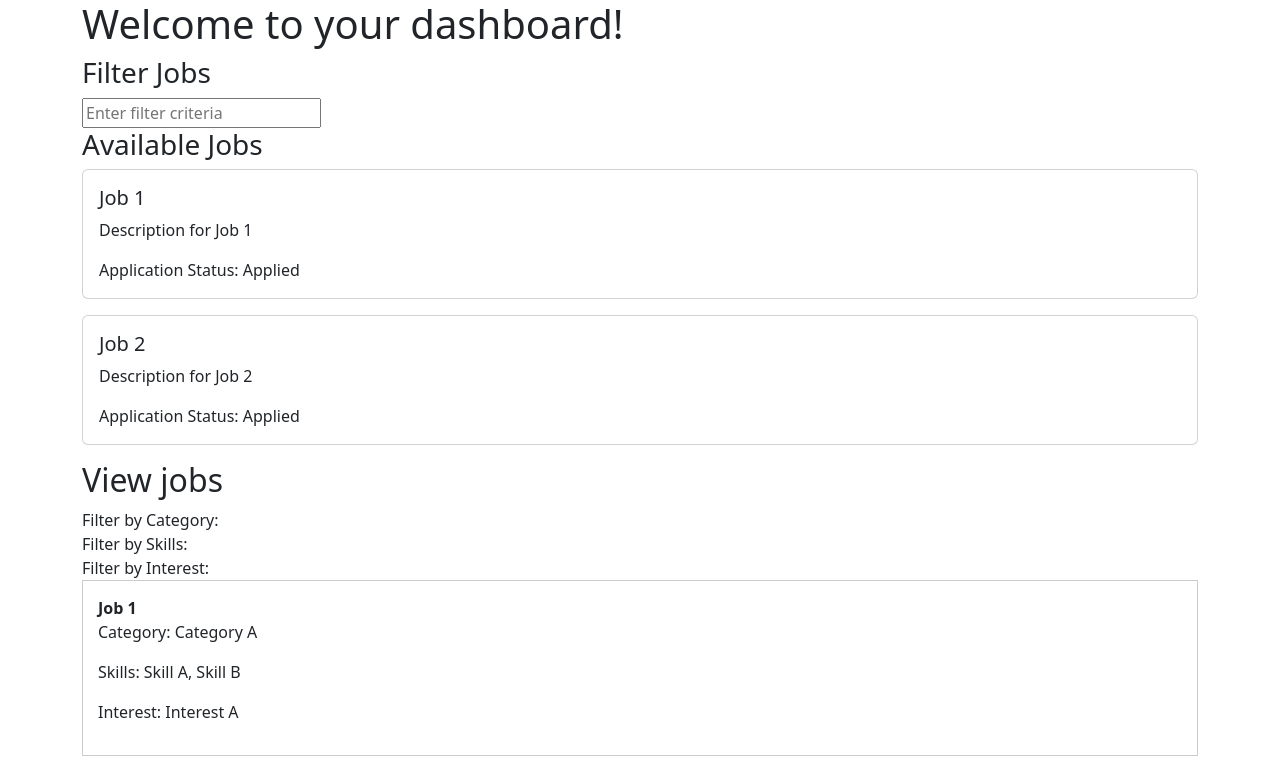
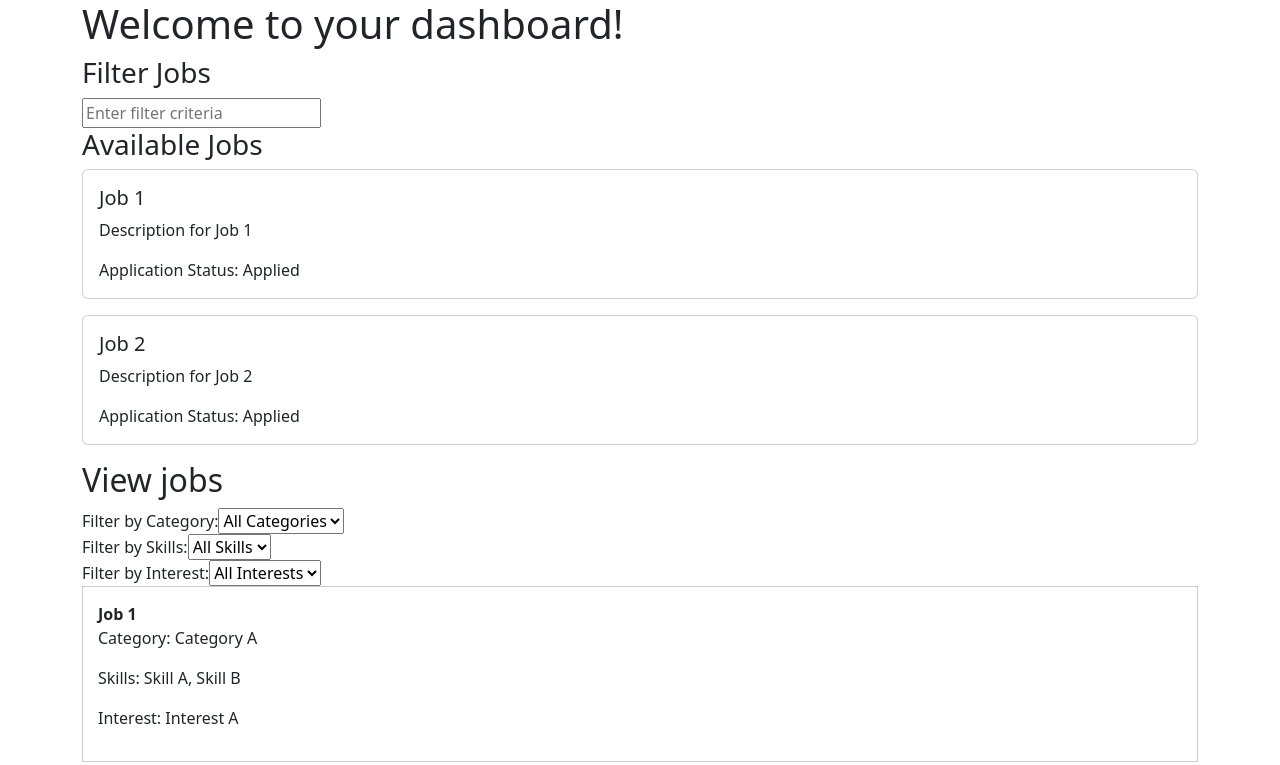
Before and after one commit to Swahilipot-Hub-Developers/fursa2.0-web, a Next.js app: page /jobseeker/dashboard in a window 1280 px wide. Shown: the top 765 px of the page. Built offline with nearby package versions, Linux system fonts and the light colour scheme.

Commit message:
filter by category,skills,interest

```diff
--- a/src/components/jobSection.js
+++ b/src/components/jobSection.js
@@ -1,29 +1,50 @@
-import React from "react";
+import React, { useState } from "react";
 
 const JobSection = ({ jobs }) => {
-  // Add filtering logic here
+  const [categoryFilter, setCategoryFilter] = useState('');
+  const [skillsFilter, setSkillsFilter] = useState('');
+  const [interestFilter, setInterestFilter] = useState('');
+
+  // Filtering logic
+  const filteredJobs = jobs
+    .filter(job => !categoryFilter || job.category === categoryFilter)
+    .filter(job => !skillsFilter || job.skills.includes(skillsFilter))
+    .filter(job => !interestFilter || job.interest === interestFilter);
 
   return (
     <div className="job-section-wrapper">
       <h2>View jobs</h2>
 
-      {/* Add filter options here */}
+      {/* Filter by Category */}
       <div className="filter-container">
         <label>Filter by Category:</label>
-        {/* Add category filter dropdown or input field */}
+        <select value={categoryFilter} onChange={(e) => setCategoryFilter(e.target.value)}>
+          <option value="">All Categories</option>
+          {/* Add options dynamically based on your data */}
+        </select>
       </div>
+
+      {/* Filter by Skills */}
       <div className="filter-container">
         <label>Filter by Skills:</label>
-        {/* Add skills filter dropdown or input field */}
+        <select value={skillsFilter} onChange={(e) => setSkillsFilter(e.target.value)}>
+          <option value="">All Skills</option>
+          {/* Add options dynamically based on your data */}
+        </select>
       </div>
+
+      {/* Filter by Interest */}
       <div className="filter-container">
         <label>Filter by Interest:</label>
-        {/* Add interest filter dropdown or input field */}
+        <select value={interestFilter} onChange={(e) => setInterestFilter(e.target.value)}>
+          <option value="">All Interests</option>
+          {/* Add options dynamically based on your data */}
+        </select>
       </div>
 
-      {/* Display job list */}
+      {/* Display filtered job list */}
       <ul className="job-list">
-        {jobs.map((job) => (
+        {filteredJobs.map((job) => (
           <li key={job.title} className="job-item">
             <strong>{job.title}</strong>
             <p>Category: {job.category}</p>
```
